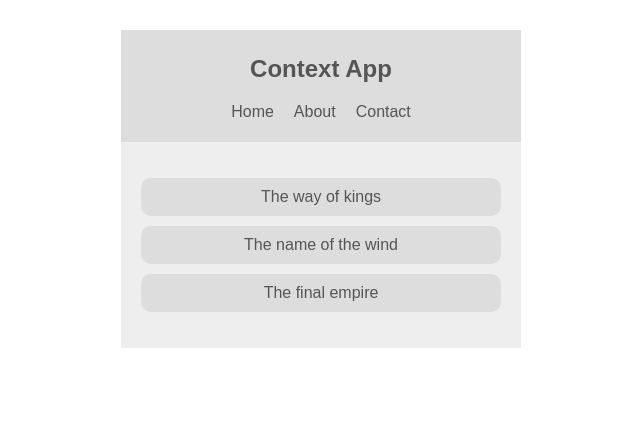
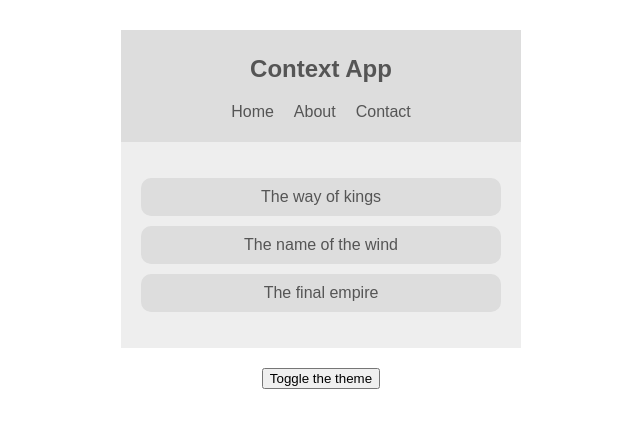
Before and after one commit to norrico31/Context-and-Hooks, a React (Create React App) app: page / in a window 1280 px wide. Shown: the top 428 px of the page, without its empty margins (319-959 px from the left). Built offline with nearby package versions, Linux system fonts and the light colour scheme.

Commit message:
ThemeToggle.js added and connected to ThemeContext.js

```diff
--- a/src/App.js
+++ b/src/App.js
@@ -2,6 +2,7 @@
 import Navbar from './components/Navbar';
 import BookList from './components/BookList';
 import ThemeContextProvider from './contexts/ThemeContext';
+import ThemeToggle from './components/ThemeToggle';
 
 function App() {
   return (
@@ -9,6 +10,7 @@
           <ThemeContextProvider>
               <Navbar />
               <BookList />
+              <ThemeToggle />
           </ThemeContextProvider>
       </div>
   );
--- /dev/null
+++ b/src/components/ThemeToggle.js
@@ -0,0 +1,21 @@
+import React, { Component } from 'react';
+import { ThemeContext } from '../contexts/ThemeContext';
+
+class ThemeToggle extends Component {
+    render() {
+        return (
+            <ThemeContext.Consumer>
+                {(context) => {
+
+                    const { toggleTheme } = context;
+
+                    return (
+                        <button onClick={toggleTheme}>Toggle the theme</button>
+                    )
+                }}
+            </ThemeContext.Consumer>
+        )
+    }
+}
+
+export default ThemeToggle;
--- a/src/contexts/ThemeContext.js
+++ b/src/contexts/ThemeContext.js
@@ -17,9 +17,14 @@
         }
     }
 
+    // toggle button in components ThemeToggle.js
+    toggleTheme = () => {
+        this.setState({ isLightTheme: !this.state.isLightTheme });
+    }
+
     render() {
         return (
-            <ThemeContext.Provider value={{...this.state}}>
+            <ThemeContext.Provider value={{ ...this.state, toggleTheme: this.toggleTheme }}>
                 {this.props.children}
             </ThemeContext.Provider>
         )
```
Lines whose indentation alone changed are shown as unchanged.
